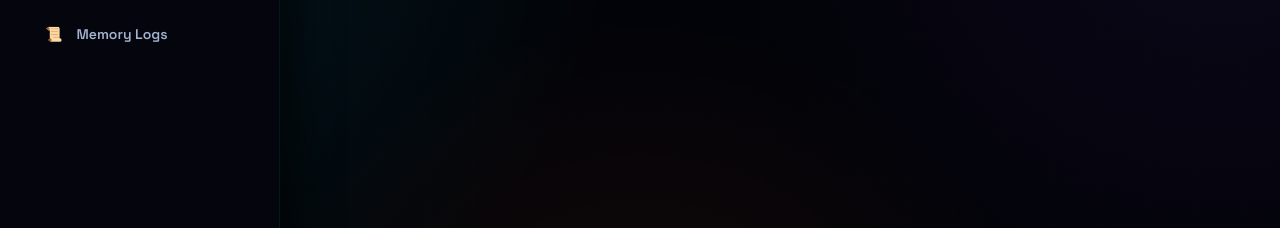
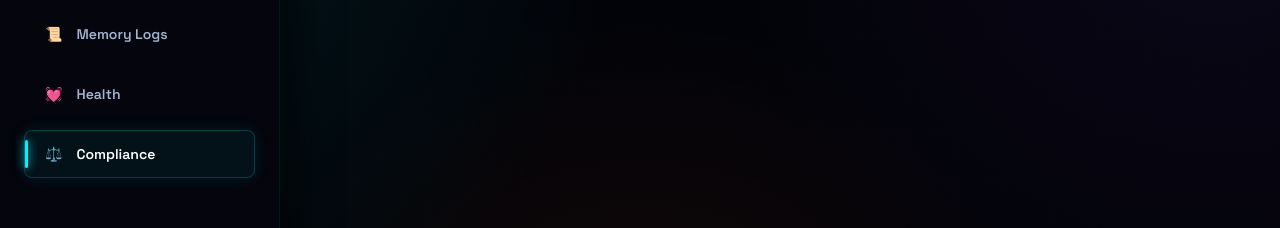
Before and after one commit to dgboy-ai/Bastion, a Next.js app in the folder dashboard/: page /compliance in a window 1280 px wide. Shown: the part 243-471 px from the top of the page. Built offline with nearby package versions, Linux system fonts and the light colour scheme; no server answers.

Commit message:
fix: add /health and /compliance to NavBar — 5 pages now visible

```diff
--- a/dashboard/src/components/NavBar.tsx
+++ b/dashboard/src/components/NavBar.tsx
@@ -11,6 +11,8 @@ export default function NavBar() {
     { href: "/", label: "Dashboard", icon: "📊" },
     { href: "/graph", label: "Knowledge Graph", icon: "🕸️" },
     { href: "/logs", label: "Memory Logs", icon: "📜" },
+    { href: "/health", label: "Health", icon: "💓" },
+    { href: "/compliance", label: "Compliance", icon: "⚖️" },
   ];
 
   return (
```
